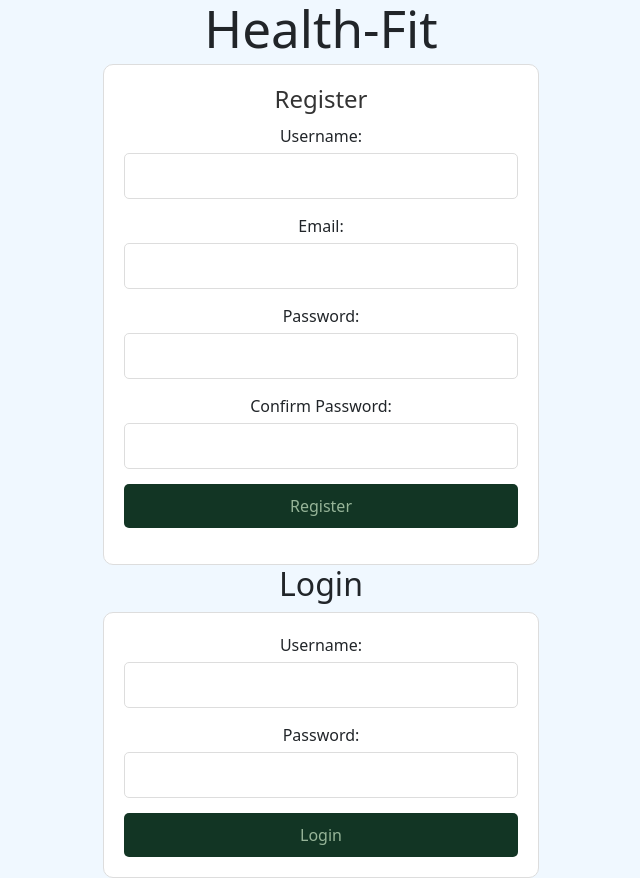
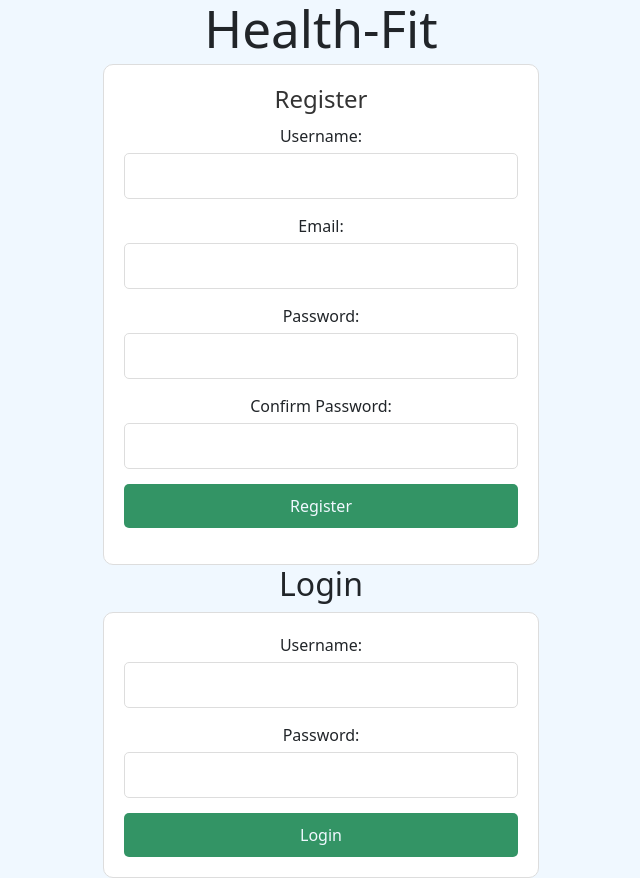
Before and after one commit to MyCloudAtl/Health-Fit, a React (Vite) app in the folder Health-Fit/: page / in a window 1280 px wide. Shown: the whole page, without its empty margins (319-959 px from the left). Built offline with nearby package versions, Linux system fonts and the light colour scheme; no server answers.

Commit message:
Assistance with delete function and modifications to buttons

```diff
--- a/Health-Fit/src/App.css
+++ b/Health-Fit/src/App.css
@@ -84,8 +84,8 @@ form input {
 form button {
     width: 100%;
     padding: 10px;
-    color: rgb(150, 180, 152);
-    background-color: #123524;
+    color:aliceblue;
+    background-color: #339465;
     border: none;
     border-radius: 5px;
     cursor: pointer;
@@ -93,7 +93,8 @@ form button {
 }
 
 form button:hover {
-    background-color: #123524;
+    color: black;
+    background-color: rgb(87, 182, 246);
 }
 
 .react-datepicker-wrapper {
--- a/Health-Fit/src/App.jsx
+++ b/Health-Fit/src/App.jsx
@@ -141,7 +141,7 @@ function App() {
 fetchCurrentUser();
 }, []);
 
-  const addNutrition = (newNutrition) => {
+  const addNutrition = async (newNutrition) => {
     setNutrition([...nutrition, newNutrition]);
     setEvents([...events, {
       title: `Meal: ${newNutrition.meal} Snack: ${newNutrition.snack} Drink: ${newNutrition.drink}`,
@@ -150,6 +150,7 @@ fetchCurrentUser();
       type: 'nutrition',
       data: newNutrition
     }]);
+    await axios.post('http://localhost:3001/nutrition', {newNutrition})
   };
 
   const handleEventClick = (event) => {
--- a/Health-Fit/src/BigCalendar.jsx
+++ b/Health-Fit/src/BigCalendar.jsx
@@ -88,7 +88,6 @@ const Calendar = ({ events, onEventClick }) => {
             />
             <h1>Welcome, {user.username}</h1>
             <DeleteAccount userId={user._id}/>
-            <Logout />
             {/* <button onClick={handleLogout}>Logout</button> */}
         </div>
     )
--- a/Health-Fit/src/components/DeleteAccount.jsx
+++ b/Health-Fit/src/components/DeleteAccount.jsx
@@ -32,17 +32,22 @@
 
 import React, { useState } from 'react';
 import axios from 'axios';
+import {useNavigate} from "react-router-dom";
+
 
 const DeleteAccount = ({ userId }) => {
+    let navigate = useNavigate()
+
     const [message, setMessage] = useState('');
 
     const handleDelete = async () => {
         // alert ('You are about to delete your accont!')
         if (!window.confirm('You are about to delete your accont!? This action cannot be undone.'))
-                    return;
+            return
             try {
                 const response = await axios.delete(`http://localhost:3001/users/${userId}`);
                 setMessage(response.data.message);
+                navigate('/')
             } catch (error) {
                 setMessage(error.response?.data?.message || 'Error deleting account');
             }
@@ -50,7 +55,6 @@ const DeleteAccount = ({ userId }) => {
 
     return (
         <div>
-            <h2>Delete Account</h2>
             <button onClick={handleDelete}>Delete Account</button>
             {message && <p>{message}</p>}
         </div>
--- a/Health-Fit/src/index.css
+++ b/Health-Fit/src/index.css
@@ -38,12 +38,13 @@ h1 {
 
 button {
   border-radius: 8px;
+  color:aliceblue;
   border: 1px solid transparent;
   padding: 0.6em 1.2em;
   font-size: 1em;
   font-weight: 500;
   font-family: inherit;
-  background-color: #1a1a1a;
+  background-color: #7e2424;
   cursor: pointer;
   transition: border-color 0.25s;
 }
@@ -65,6 +66,7 @@ button:focus-visible {
     color: #123524;
   }
   button {
-    background-color: #123524;
+    color:aliceblue
+    background-color: #41b97f;
   }
 }
```
Also changed, not shown: 1 other file (tests, documents, lock files or other folders).
